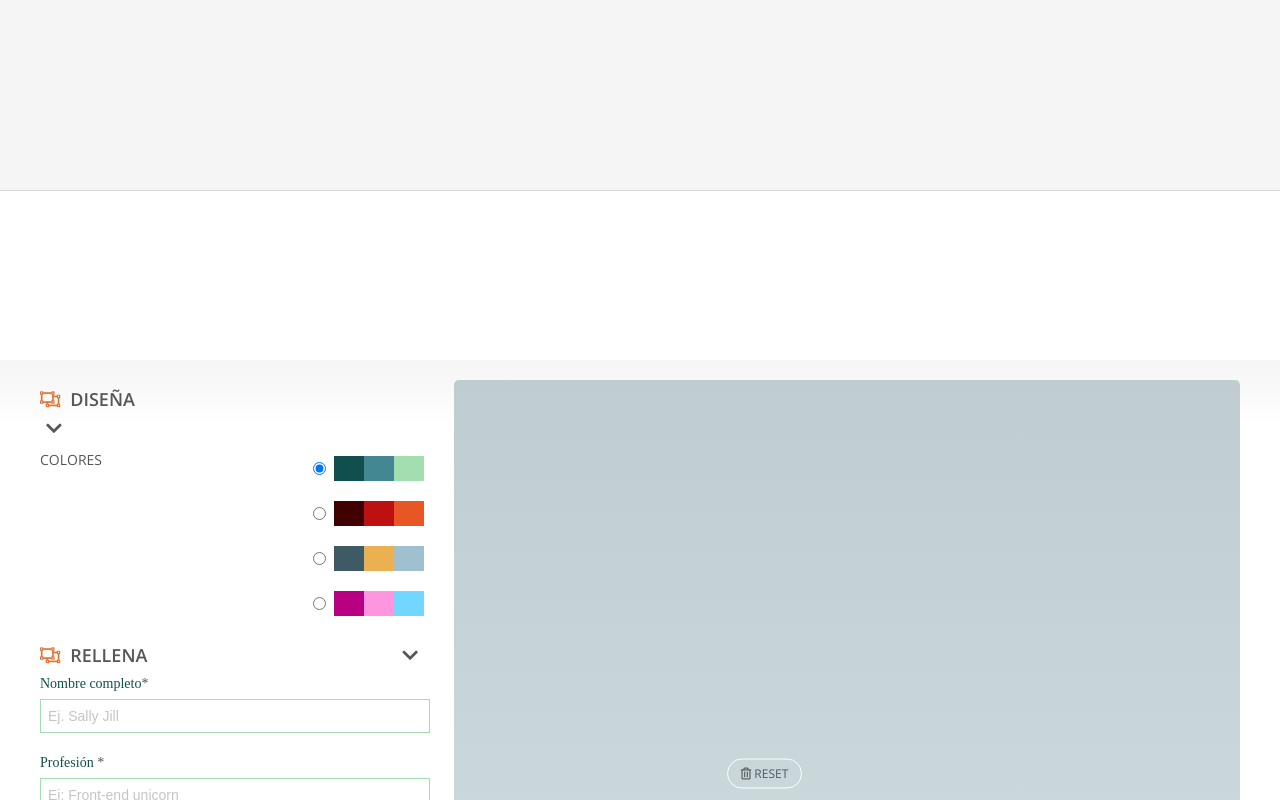
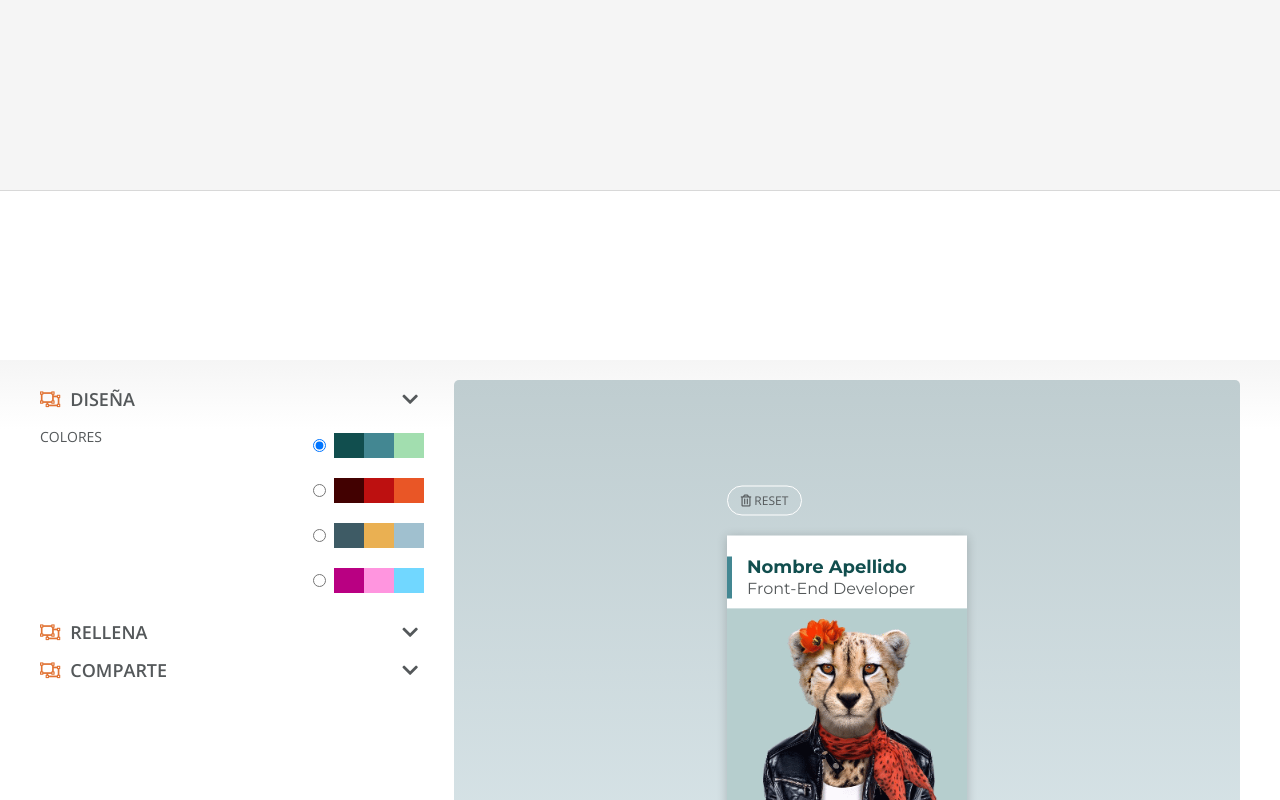
Before and after one commit to Adalab/project-promo-i-module-3-team-1-afternoon, a React (Create React App) app: page / in a window 1280 px wide. Both pictures are taken after a click on the button 410 px from the left and 950 px from the top of the page. Shown: the part 550-1350 px from the top of the page. Built offline with nearby package versions, Linux system fonts and the light colour scheme.

Commit message:
collapsables-working

```diff
--- a/src/components/collapsables/CollapsableItem.js
+++ b/src/components/collapsables/CollapsableItem.js
@@ -16,11 +16,13 @@ class CollapsableItem extends React.Component {
 
         return (
            <div className="Collapsable__container">
-                <div id={this.props.id} className={`collapseTitle ${this.props.activePanel === this.props.id ? "active" : ""}`} onClick={this.handleCLick}>
+                <div id={this.props.id} className="collapseTitle" onClick={this.handleCLick}>
                     <h2 className="form__title"><i className="form__icon far fa-object-ungroup"></i>{this.props.collapsableTitle}</h2>
                     <button className="form__arrow--design" aria-label="Desplegar"><i className="fas fa-chevron-down"></i></button>
                 </div>
-                {this.props.children}
+                <div className={`newHidden ${this.props.activePanel === this.props.id ? "active" : ""}`}>
+                    {this.props.children}
+                </div>
             </div>
         );
     }
--- a/src/stylesheets/Design.scss
+++ b/src/stylesheets/Design.scss
@@ -6,6 +6,8 @@
     display:block;
 
 }
+.newHidden {display: none;}
+
 .palettesContainer {
     display: grid;
     grid-template-columns: 1fr 1fr;
```
